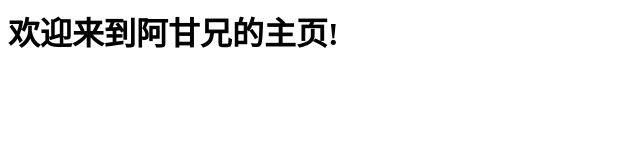
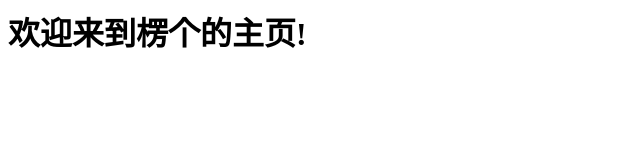
Before and after one commit to swxwwl/swxwwl.github.io, a plain HTML site: page index.html in a window 1280 px wide. Shown: the whole page, without its empty margins (0-640 px from the left). Drawn offline with Linux system fonts and the light colour scheme.

Commit message:
index.html

```diff
--- a/index.html
+++ b/index.html
@@ -1 +1 @@
-<h1>欢迎来到阿甘兄的主页!</h15
+<h1>欢迎来到楞个的主页!</h15
```
